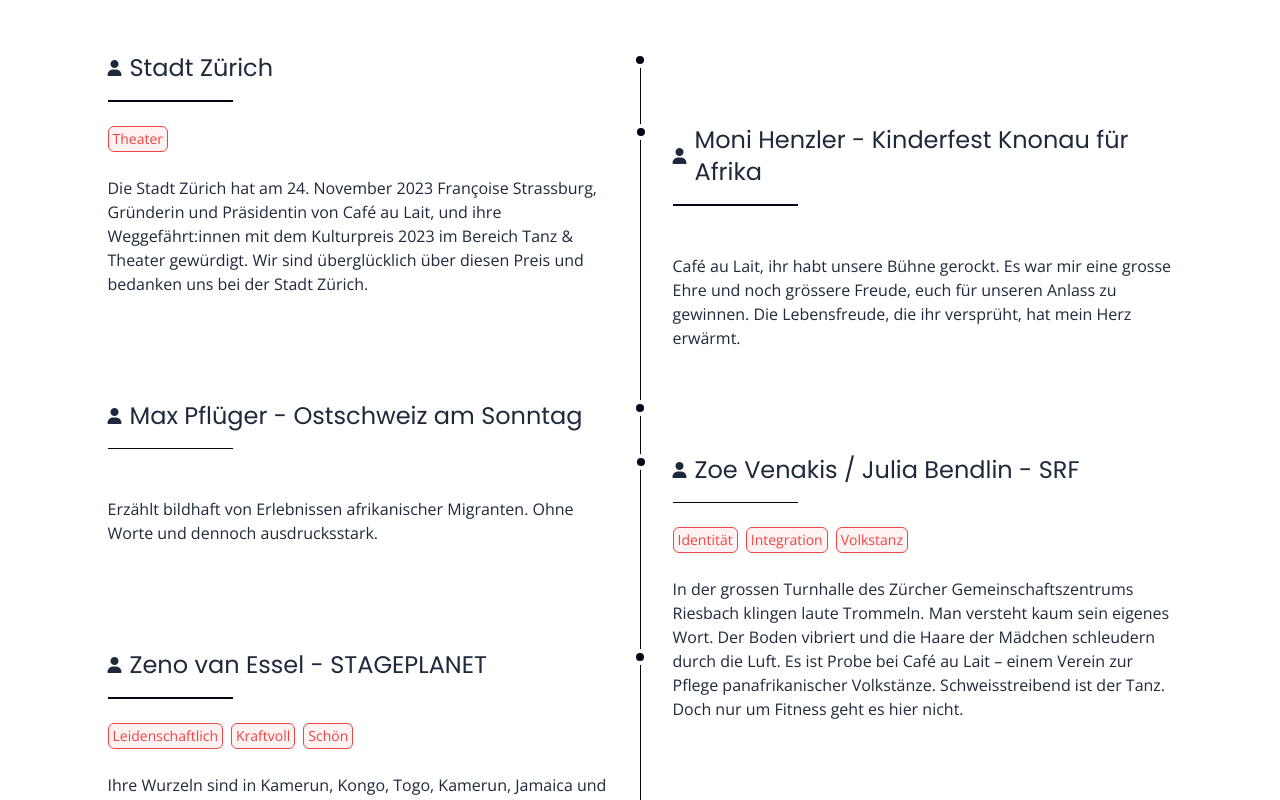
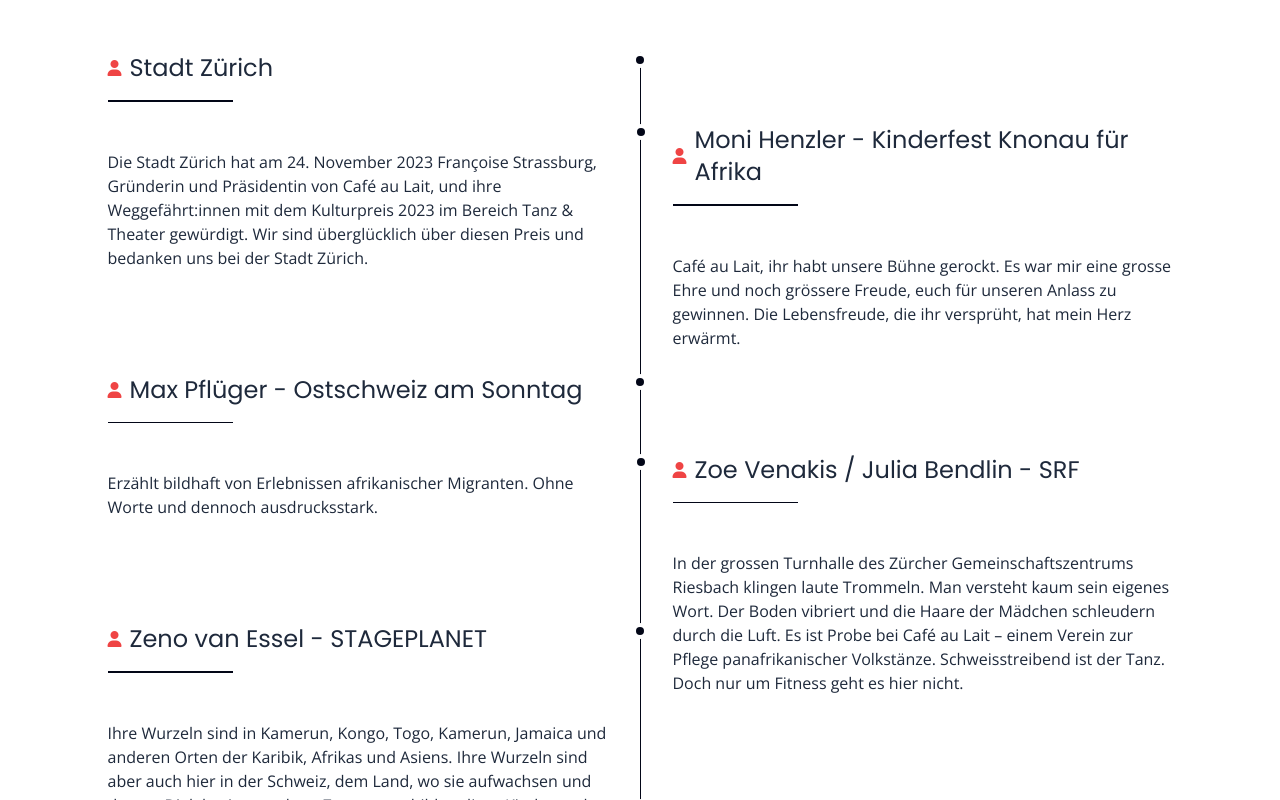
Before and after one commit to vntero/cafeaulait, a SvelteKit app: page /testimonials in a window 1280 px wide. Shown: the part 280-1080 px from the top of the page. Built offline with nearby package versions, Linux system fonts and the light colour scheme.

Commit message:
removes all tags from testimonials

```diff
--- a/src/routes/testimonials/+page.svelte
+++ b/src/routes/testimonials/+page.svelte
@@ -7,7 +7,7 @@
       name: 'Stadt Zürich',
       review:
         'Die Stadt Zürich hat am 24. November 2023 Françoise Strassburg, Gründerin und Präsidentin von Café au Lait, und ihre Weggefährt:innen mit dem Kulturpreis 2023 im Bereich Tanz & Theater gewürdigt. Wir sind überglücklich über diesen Preis und bedanken uns bei der Stadt Zürich.',
-      features: ['Theater'],
+      features: [],
       link: 'https://www.stadt-zuerich.ch/prd/de/index/ueber_das_departement/medien/medienmitteilungen/2023/oktober/231024a.html',
     },
     {
@@ -26,14 +26,14 @@
       name: 'Zoe Venakis / Julia Bendlin - SRF',
       review:
         'In der grossen Turnhalle des Zürcher Gemeinschaftszentrums Riesbach klingen laute Trommeln. Man versteht kaum sein eigenes Wort. Der Boden vibriert und die Haare der Mädchen schleudern durch die Luft. Es ist Probe bei Café au Lait – einem Verein zur Pflege panafrikanischer Volkstänze. Schweisstreibend ist der Tanz. Doch nur um Fitness geht es hier nicht.',
-      features: ['Identität', 'Integration', 'Volkstanz'],
+      features: [],
       link: 'https://www.srf.ch/kultur/gesellschaft-religion/volkstanz-im-aufwind-herz-und-fuesse-tanzen-im-takt',
     },
     {
       name: 'Zeno van Essel - STAGEPLANET',
       review:
         'Ihre Wurzeln sind in Kamerun, Kongo, Togo, Kamerun, Jamaica und anderen Orten der Karibik, Afrikas und Asiens. Ihre Wurzeln sind aber auch hier in der Schweiz, dem Land, wo sie aufwachsen und dessen Dialekt sie sprechen. Zusammen bilden diese Kinder und Jugendlichen verschiedenster Hautfarbe, Herkunft und Kultur die Tanztruppe Café au Lait, die der Schweizer Kultur ein wichtiges Stück neuer, kraftvoller Authentizität hinzufügt.',
-      features: ['Leidenschaftlich', 'Kraftvoll', 'Schön'],
+      features: [],
       link: 'https://stageplanet.ch/2018/05/cafe-au-lait/',
     },
     {
@@ -82,7 +82,7 @@
                 <div class="rounded-full aspect-square bg-slate-950 h-2" />
               </div>
               <div class="flex items-center gap-2">
-                <i class="fa-solid fa-user" />
+                <i class="fa-solid fa-user text-red-500" />
                 <h3 class="text-lg sm:text-xl md:text-2xl">
                   {reviewItem.name}
                 </h3>
@@ -123,7 +123,7 @@
                 <div class="rounded-full aspect-square bg-slate-950 h-2" />
               </div>
               <div class="flex items-center gap-2">
-                <i class="fa-solid fa-user" />
+                <i class="fa-solid fa-user text-red-500" />
                 <h3 class="text-lg sm:text-xl md:text-2xl">
                   {reviewItem.name}
                 </h3>
```
